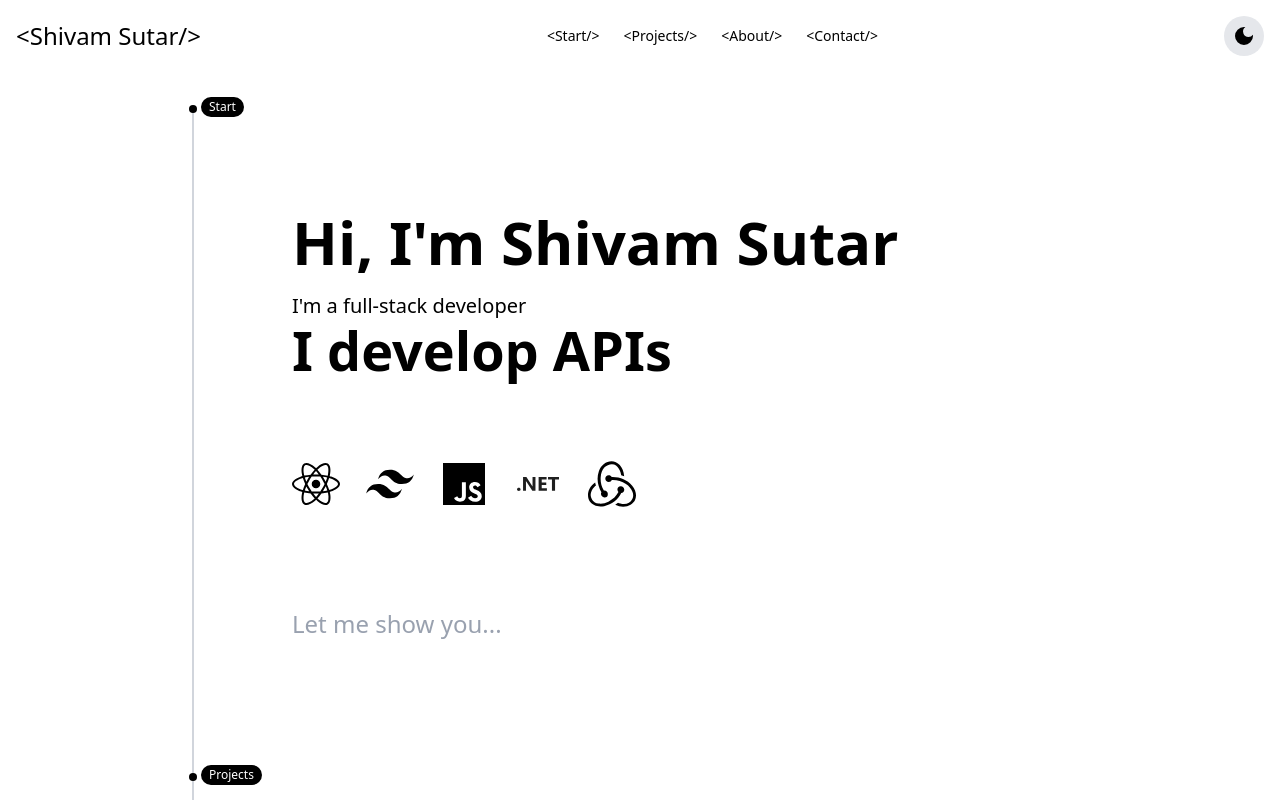
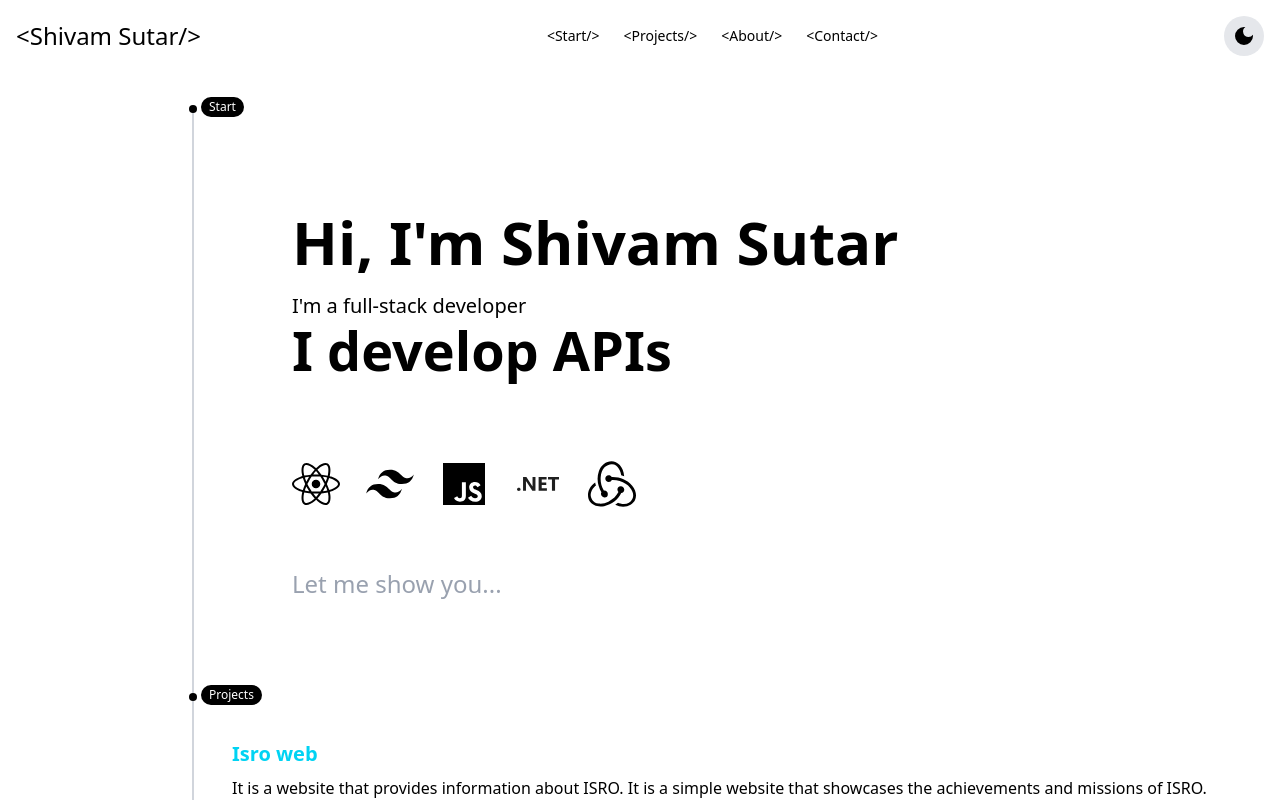
Before and after one commit to shivamsutar1233/my-portfolio, a React (Vite) app: page / in a window 1280 px wide. Shown: the top 800 px of the page. Built offline with nearby package versions, Linux system fonts and the light colour scheme.

Commit message:
feat: adjust padding in Start component for improved layout

```diff
--- a/src/components/Start/Start.jsx
+++ b/src/components/Start/Start.jsx
@@ -36,7 +36,7 @@ const Start = () => {
         <AiOutlineDotNet className="text-5xl" />
         <SiRedux className="text-5xl" />
       </section>
-      <section className="p-10">
+      <section className="px-10">
         <p className="text-2xl p-5 text-gray-400">Let me show you...</p>
       </section>
     </section>
```
